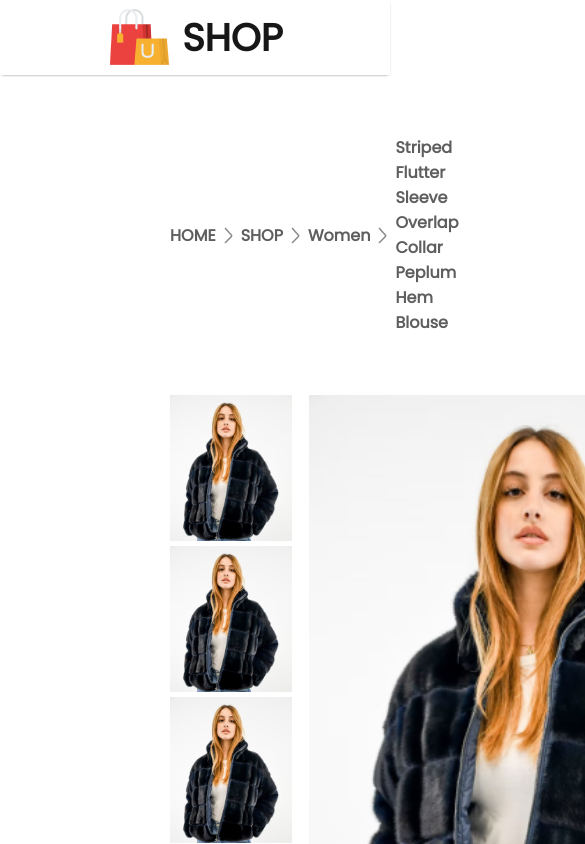
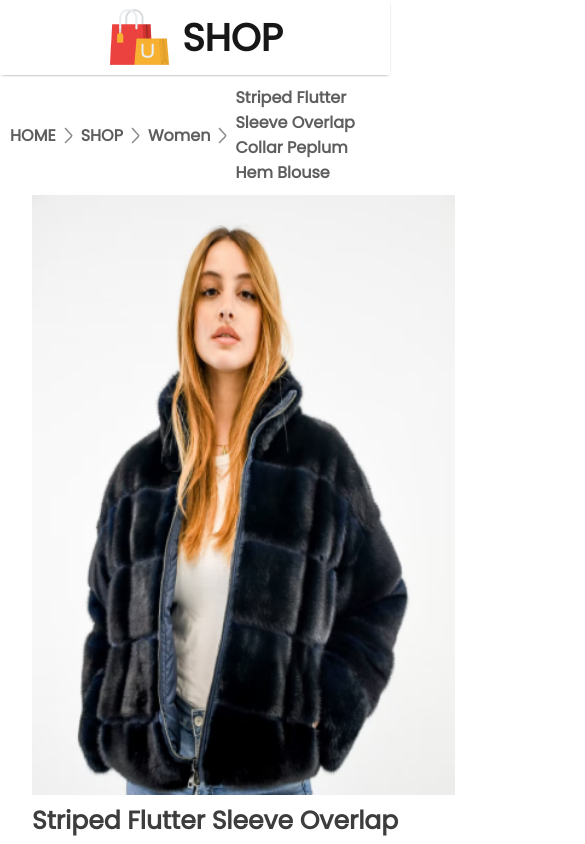
Before and after one commit to isaiasgabriel/react-store, a React (Create React App) app: page /product/1 in a window 390 px wide. Shown: the top 844 px of the page, 585 px wide, since content can reach past the window. Built offline with nearby package versions, Linux system fonts and the light colour scheme.

Commit message:
add : shop category and login media queries

```diff
--- a/src/Components/Breadcrumbs/Breadcrumbs.css
+++ b/src/Components/Breadcrumbs/Breadcrumbs.css
@@ -8,3 +8,9 @@
     margin: 60px 170px;
     text-transform: capitalize;
 }
+
+@media screen and (max-width:768px) {
+   .breadcrumb {
+    margin: 10px 10px;
+   }
+}
--- a/src/Components/DescriptionBox/DescriptionBox.css
+++ b/src/Components/DescriptionBox/DescriptionBox.css
@@ -30,3 +30,14 @@
     padding: 48px;
     padding-bottom: 70px;
 }
+
+@media screen and (max-width:768px){
+
+    .descriptionbox {
+        margin: 120px 55px;
+    }
+
+   .descriptionbox-description {
+    width: 15rem;
+   }
+}
--- a/src/Components/ProductDisplay/ProductDisplay.css
+++ b/src/Components/ProductDisplay/ProductDisplay.css
@@ -93,3 +93,32 @@
     outline: none;
     cursor: pointer;
 }
+
+@media screen and (max-width : 768px ) {
+    .productdisplay {
+        display: grid;
+        grid-template-columns: 1fr;
+        margin-left: 2rem;
+        width: 100%;
+    }
+
+    .productdisplay-img-list {
+        display: none;
+    }
+
+    .productdisplay-main-img {
+        width: 100%;
+    }
+
+    .productdisplay-right{
+        margin: 0px 0px;
+    }
+
+    .productdisplay-right h1 {
+        margin: 0px 0px;
+    }
+
+    .productdisplay-right-sizes {
+        margin: 0px 0px;
+    }
+}
--- a/src/Pages/CSS/Login.css
+++ b/src/Pages/CSS/Login.css
@@ -67,3 +67,14 @@
     font-size: 18px;
     font-weight: 500;
 }
+
+@media screen and (max-width:768px){
+    .login-container{
+        width: 300px;
+        height: 650px;
+    }
+
+    .login-container button {
+        width: 325px;
+    }
+}
--- a/src/Pages/CSS/ShopCategory.css
+++ b/src/Pages/CSS/ShopCategory.css
@@ -41,3 +41,19 @@
     font-size: 18px;
     font-weight: 500;
 }
+
+@media screen and (max-width:768px){
+
+    .shopcategory-banner {
+        display: none;
+    }
+
+    .shopcategory-indexSort {
+        margin: 0px 50px;
+    }
+
+   .shopcategory-products {
+    grid-template-columns: 1fr;
+    margin: 30px 75px;
+   }
+}
```
